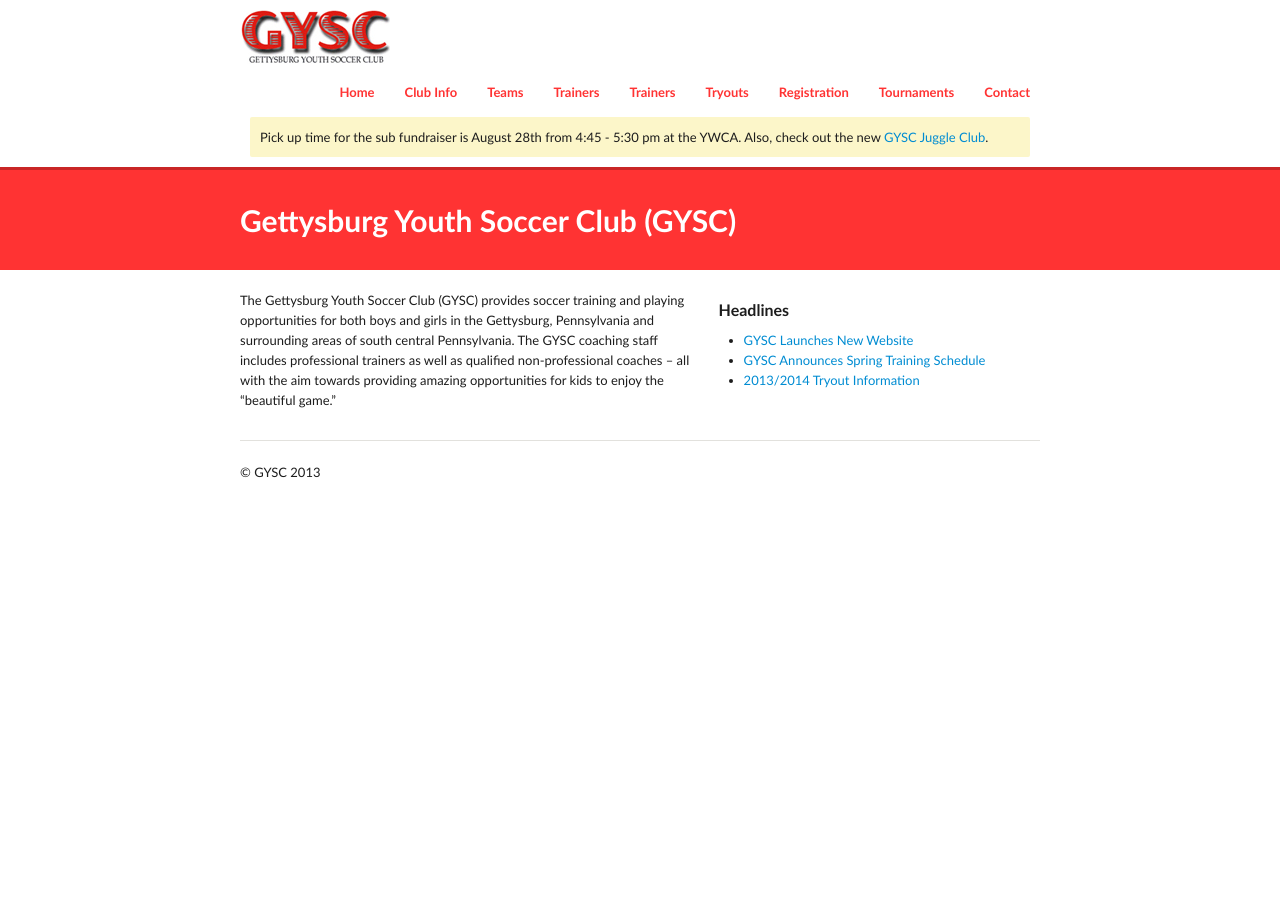
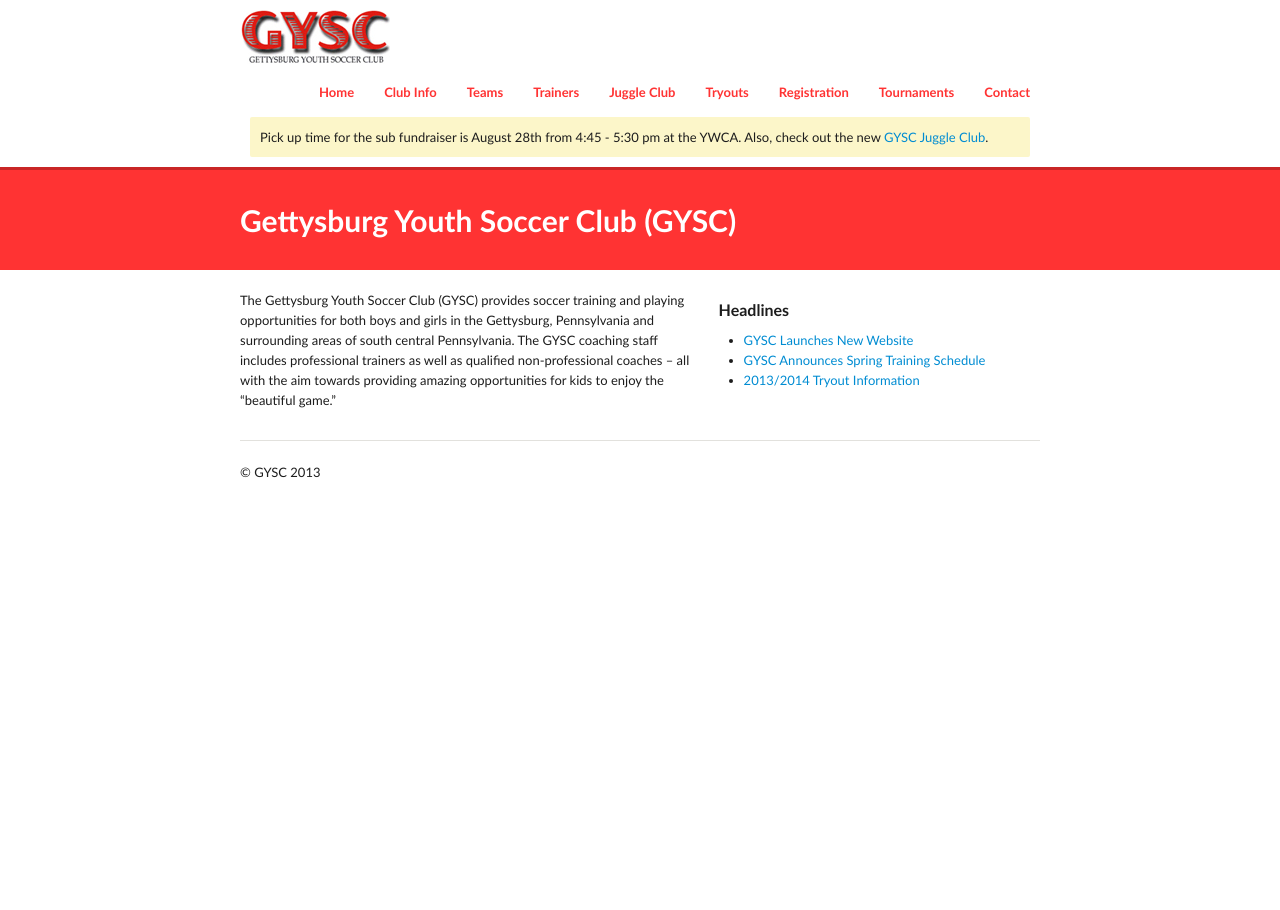
Before and after one commit to GYSC/gysc.github.com, a Jekyll site: the page built from index.md, in a window 1280 px wide. Built offline with Jekyll 4.4.1, drawn with Linux system fonts in a browser that asks for light colours; Markdown is read by kramdown in place of the engine named in the settings.

Commit message:
Update header.html

```diff
--- a/_includes/header.html
+++ b/_includes/header.html
@@ -39,7 +39,7 @@
 						<li><a href="/club-info">Club Info</a></li>
 						<li><a href="/teams">Teams</a></li>
 						<li><a href="/trainers">Trainers</a></li>
-						<li><a href="/juggle-club">Trainers</a></li>
+						<li><a href="/juggle-club">Juggle Club</a></li>
 						<li><a href="/tryouts">Tryouts</a></li>
 						<li><a href="/registration">Registration</a></li>
 						<li><a href="/tournaments">Tournaments</a></li>
```
